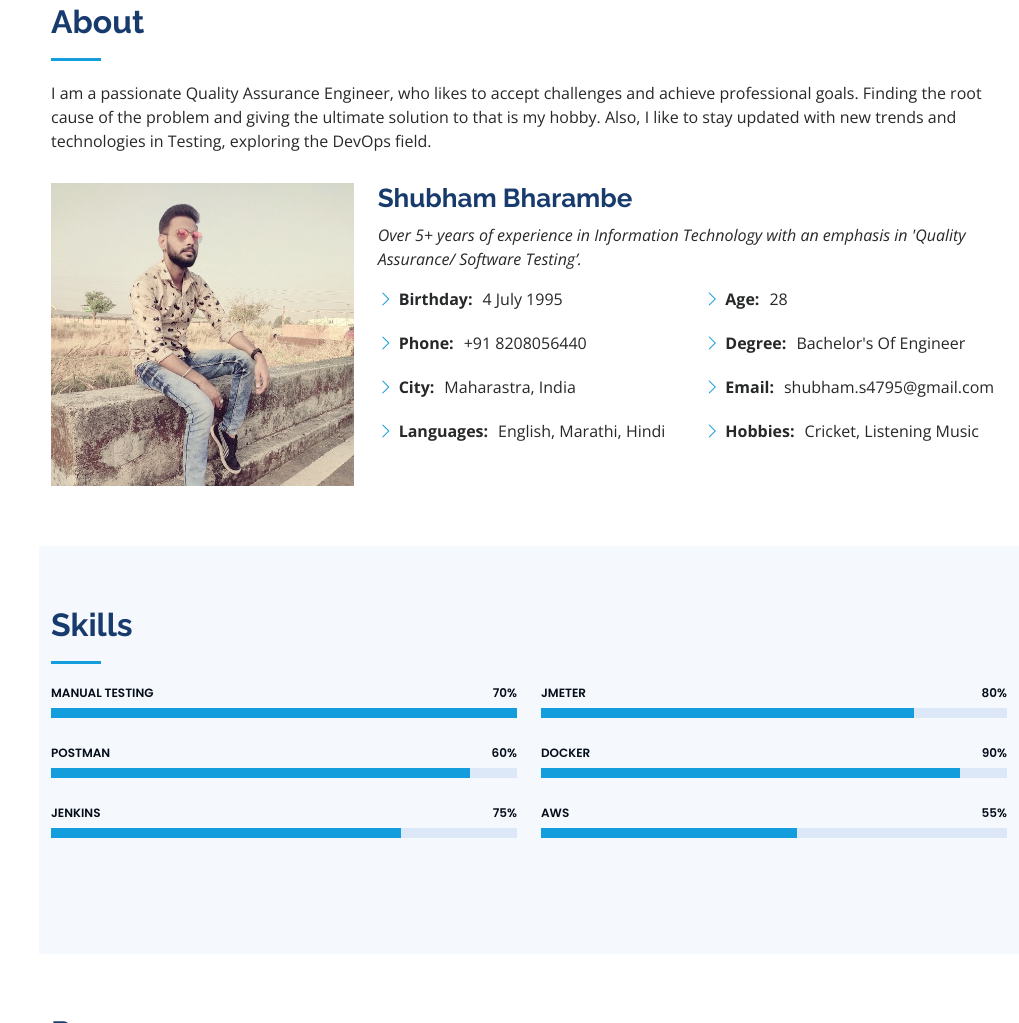
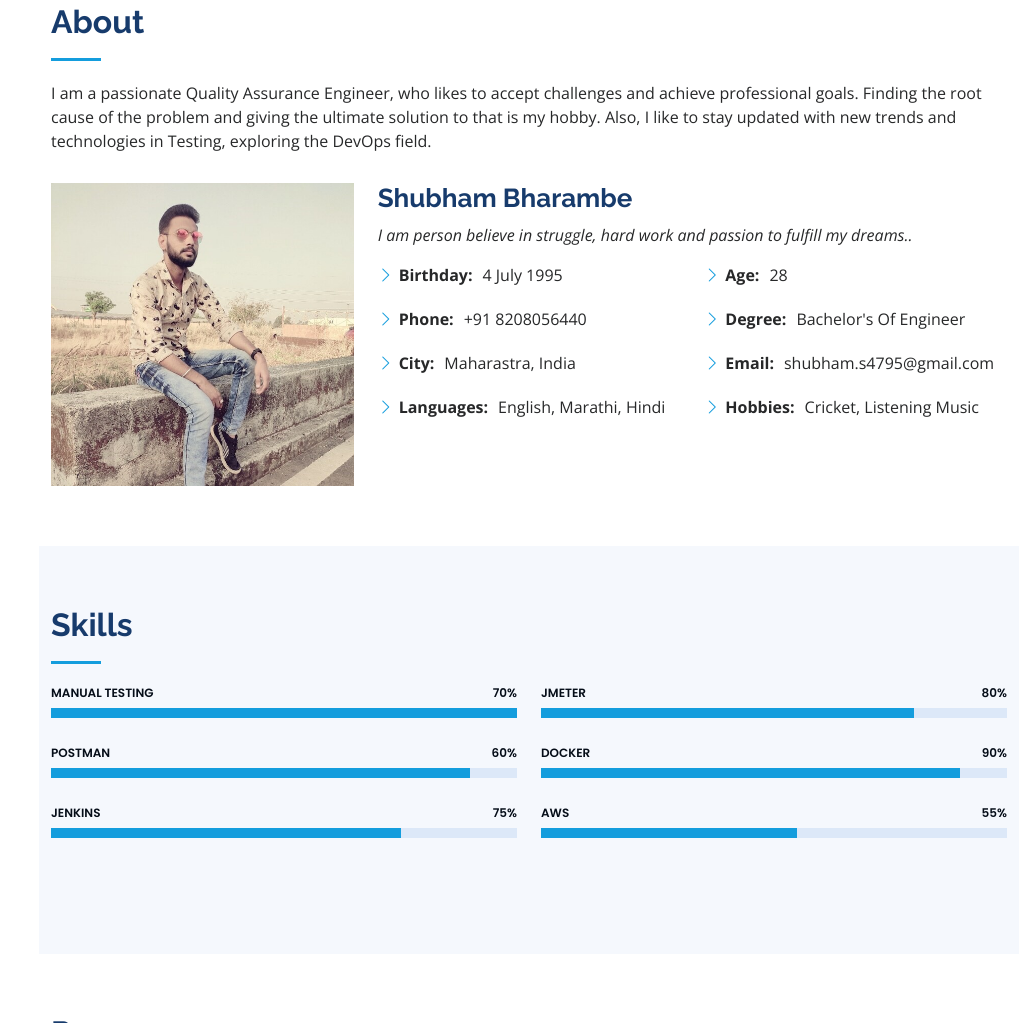
Before and after one commit to shubham8317/shubham, a plain HTML site: page index.html in a window 1280 px wide. Shown: the part 857-1880 px from the top of the page, without its empty margins (261-1280 px from the left). Drawn offline with nearby package versions, Linux system fonts and the light colour scheme.

Commit message:
Update index.html

```diff
--- a/index.html
+++ b/index.html
@@ -98,8 +98,7 @@
           <div class="col-lg-8 pt-4 pt-lg-0 content" data-aos="fade-left">
             <h3>Shubham Bharambe</h3>
             <p class="fst-italic">
-              Over 5+ years of experience in Information Technology with an emphasis in 'Quality
-              Assurance/ Software Testing’.
+             I am person believe in struggle, hard work and passion to fulfill my  dreams..
             </p>
             <div class="row">
               <div class="col-lg-6">
```
